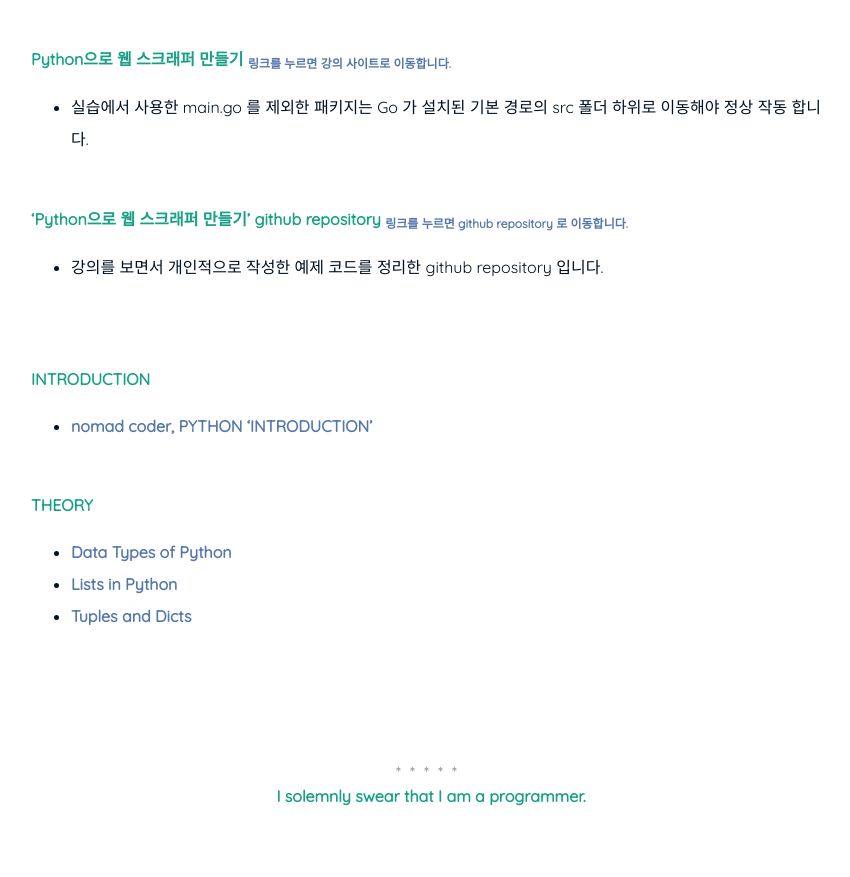
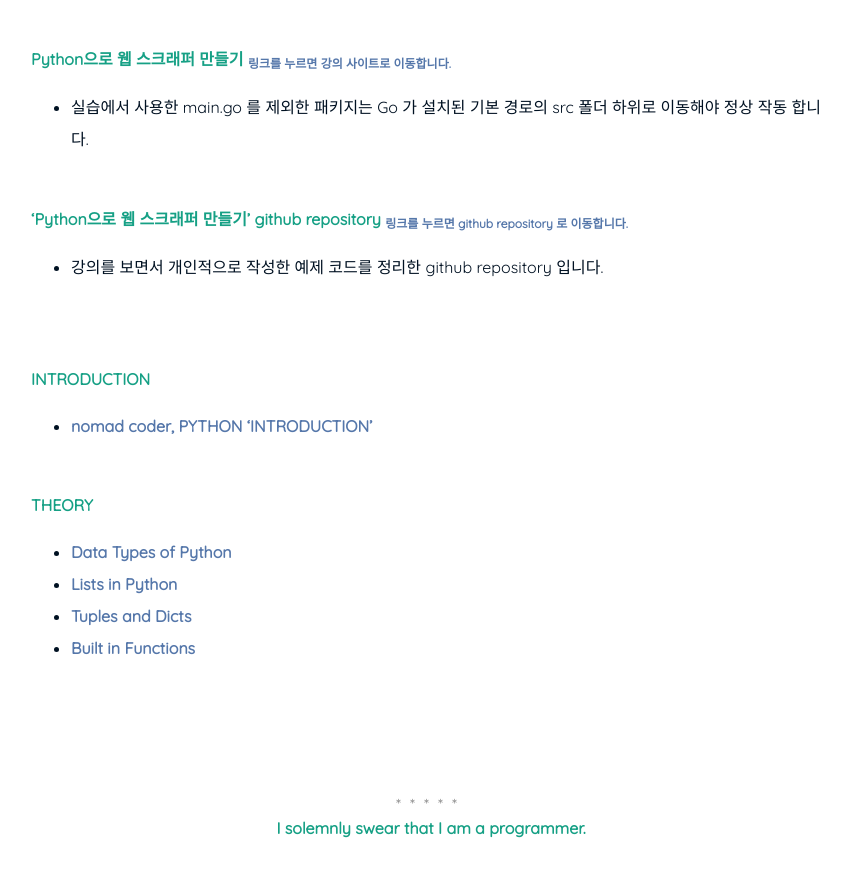
Before and after one commit to nimkoes/portfolio, a Jekyll site: the page built from _posts/2021-05-31-Python-Language-Study.md, in a window 1280 px wide and 900 px high, scrolled down 1327 px. Shown: the top 877 px of the window, without its empty margins (209-1059 px from the left). Built offline with Jekyll 4.4.1, drawn with Linux system fonts in a browser that asks for light colours.

Commit message:
mod post, theory 1.3 built in functions

```diff
--- a/_posts/2021-05-31-Python-Language-Study.md
+++ b/_posts/2021-05-31-Python-Language-Study.md
@@ -51,6 +51,7 @@
 - [Data Types of Python][link_blog_002]
 - [Lists in Python][link_blog_003]
 - [Tuples and Dicts][link_blog_004]
+- [Built in Functions][link_blog_005]
 
 
 
```
Also changed, not shown: other parts of _posts/2021-05-31-Python-Language-Study.md (+1 -0 lines).
